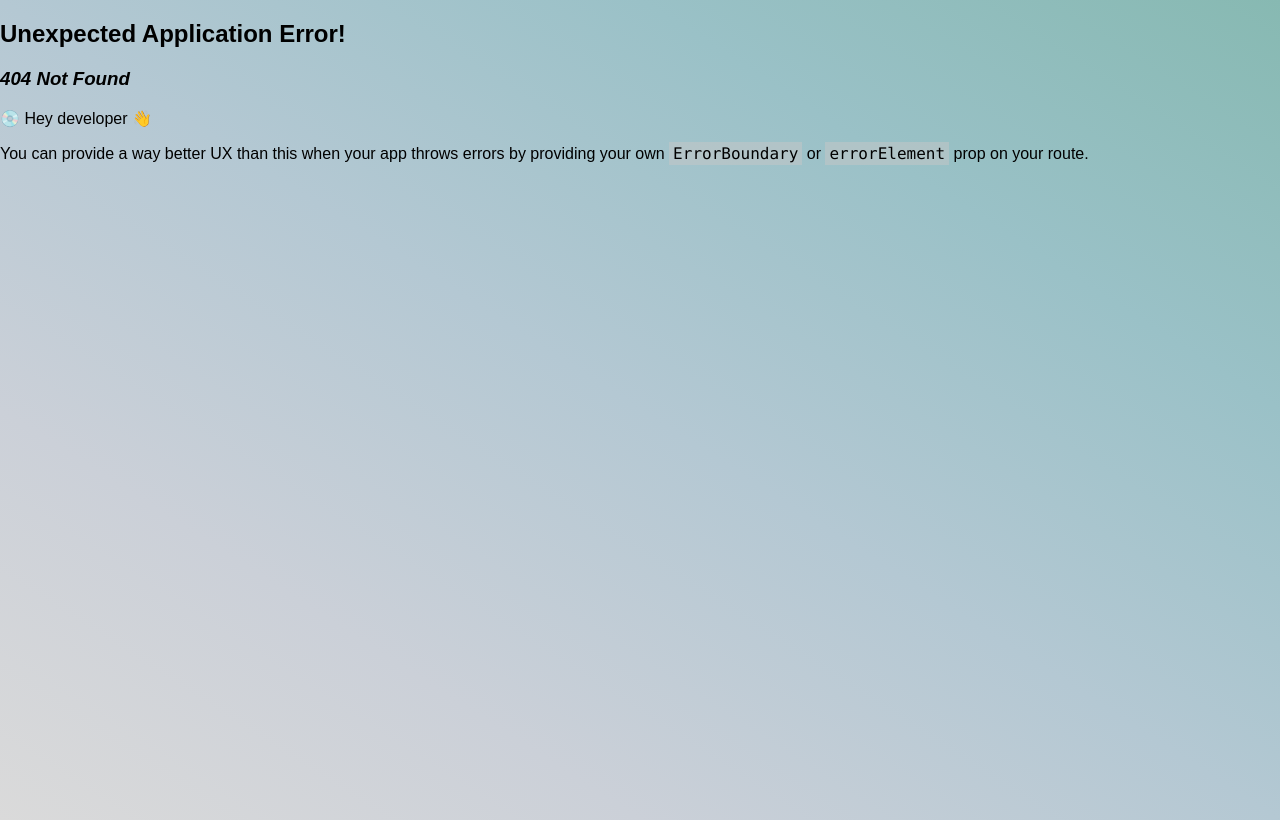
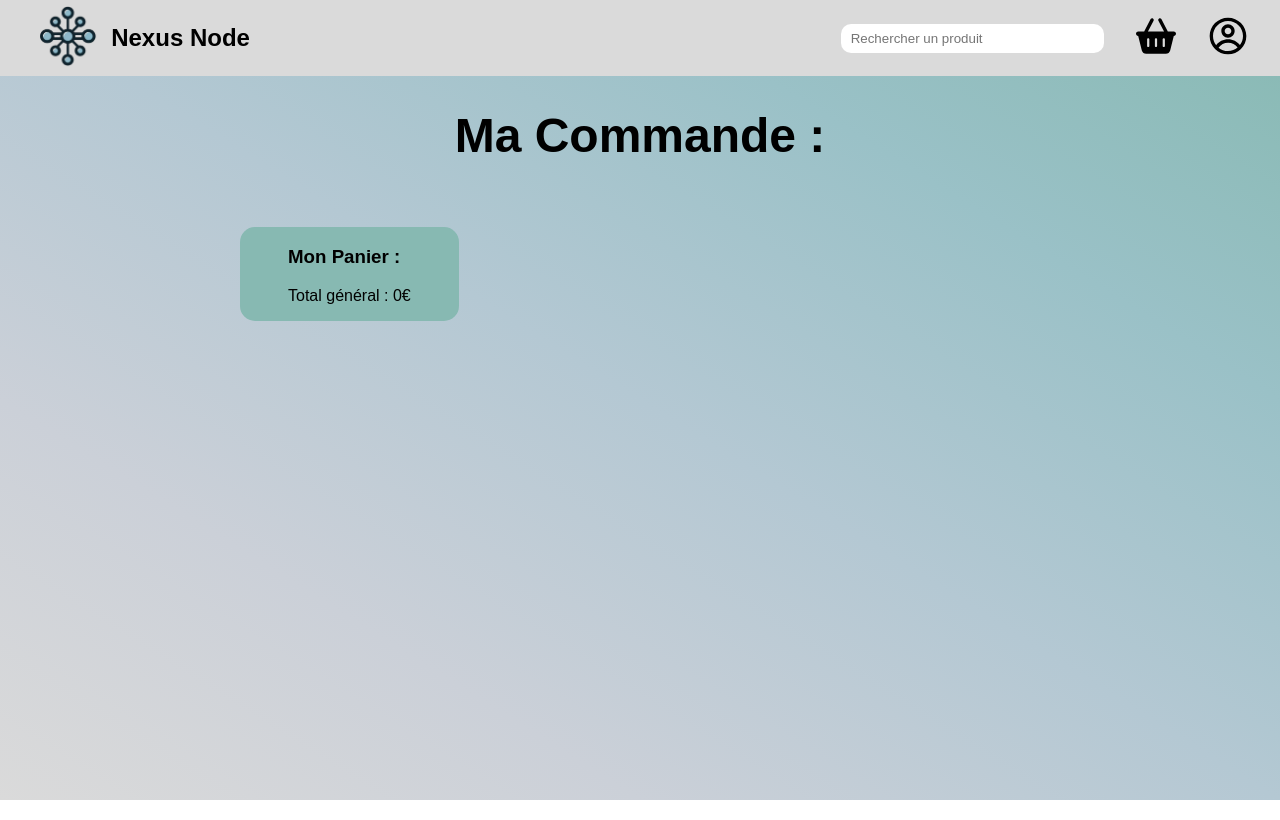
Before and after one commit to FabezoN/NexusNode-Front, a React (Create React App) app: page /panier in a window 1280 px wide. Before the commit this address had no page. Built offline with nearby package versions, Linux system fonts and the light colour scheme; a web font is replaced by a local one.

Commit message:
Adding Panier

```diff
--- /dev/null
+++ b/src/components/Hooks/AddToCartFunction.tsx
@@ -0,0 +1,42 @@
+import React, { useState } from "react";
+import { HiShoppingCart } from "react-icons/hi";
+
+interface AddToCartFunctionProps {
+    productId: number;
+    selectedQuantity: number;
+    libelleId: string;
+    prix: number;
+}
+
+const AddToCartFunction: React.FC<AddToCartFunctionProps> = ({ productId, selectedQuantity, libelleId, prix }) => {
+    const [showPopup, setShowPopup] = useState(false);
+
+    const addToCart = () => {
+        const existingCart = JSON.parse(localStorage.getItem("cart") || "{}");
+        const cartKey = `${productId}/${libelleId}/${prix}`; // Création de la clé unique
+        const updatedCart = {
+            ...existingCart,
+            [cartKey]: (existingCart[cartKey] || 0) + selectedQuantity
+        };
+        localStorage.setItem("cart", JSON.stringify(updatedCart));
+        setShowPopup(true);
+        setTimeout(() => {
+            setShowPopup(false);
+        }, 2000); // 2000 milliseconds = 2 seconds
+    };
+
+    return (
+        <div className="add-to-cart-container">
+            <HiShoppingCart onClick={addToCart} size={25} className="Icons" />
+            {showPopup && (
+                <div className="popup-container">
+                    <div className="popup">
+                        <p>Article ajouté au panier</p>
+                    </div>
+                </div>
+            )}
+        </div>
+    );
+};
+
+export default AddToCartFunction;
--- a/src/components/Layout/Layout.css
+++ b/src/components/Layout/Layout.css
@@ -92,6 +92,7 @@ background:#DADADA;
 .Icons {
     cursor: pointer;
     transition: color 0.2s;
+    color: black;
 }
 
 .Icons:hover {
--- a/src/components/Layout/Layout.tsx
+++ b/src/components/Layout/Layout.tsx
@@ -26,9 +26,9 @@ const Layout: React.FC<LayoutProps> = ({ children }) => {
         <div>
             <header>
                 <div className="LogoN">
-                    <Link to="/">
+                    <NavLink to="/">
                         <img alt="Logo" className="Logo" src={Logo} />
-                    </Link>
+                    </NavLink>
                 </div>
                 <div className="Nom">
                     <p className="Nexusnode">Nexus Node</p>
@@ -38,7 +38,9 @@ const Layout: React.FC<LayoutProps> = ({ children }) => {
                         <input className="InputS" placeholder="Rechercher un produit" />
                     </div>
                     <div className="PanierN">
-                        <FaBasketShopping size={40} className="Icons" />
+                        <NavLink to="/panier">
+                            <FaBasketShopping size={40} className="Icons" />
+                        </NavLink>
                     </div>
                     <div className="ProfilN"
                          onMouseEnter={() => userRole && setIsProfileMenuOpen(true)}
--- a/src/pages/commandes.tsx
+++ b/src/pages/CommandesPage.tsx
@@ -17,7 +17,7 @@ interface ICommande {
     NomClient: string;
 }
 
-const Commandes: React.FC = () => {
+const CommandesPage: React.FC = () => {
     const navigate = useNavigate();
     const [commandes, setCommandes] = useState<ICommande[]>([]);
     const [isModalOpen, setModalOpen] = useState(false);
@@ -129,4 +129,4 @@ const Commandes: React.FC = () => {
     );
 };
 
-export default Commandes;
+export default CommandesPage;
--- a/src/pages/HomePage.tsx
+++ b/src/pages/HomePage.tsx
@@ -3,7 +3,7 @@ import Layout from "../components/Layout/Layout";
 import { NavLink } from "react-router-dom"; // Import de NavLink
 import './HomePage.css';
 import { fetchProduits } from "../class/produit";
-import { HiShoppingCart } from "react-icons/hi";
+import AddToCartFunction from "../components/Hooks/AddToCartFunction";
 
 const HomePage: React.FC = () => {
     const [produits, setProduits] = useState<any[]>([]); // État pour stocker les produits
@@ -39,17 +39,19 @@ const HomePage: React.FC = () => {
             <h1 className="TitreProduits">Tout nos produits par catégorie</h1>
             <div className="AllProduits">
                 {Object.entries(trierProduitsParCategorie()).map(([categorie, produits]) => (
-                    <NavLink key={categorie} to={`/categorieproduit/${produits[0].id_Categorie}`} className="Categorie">
-                        <div>
+                    <div key={categorie} className="Categorie">
                         <h3>{categorie} :</h3> {/* Utilisation du libellé de la catégorie */}
                         {produits.map(produit => (
                             <div key={produit.id} className="Produits">
                                 <p>{produit.materiel_libelle} - {produit.prix} €</p>
-                                    <HiShoppingCart size={20} className="Icons"></HiShoppingCart>
+                                <AddToCartFunction productId={produit.idMateriel} selectedQuantity={1} libelleId={produit.materiel_libelle} prix={produit.prix} />
                             </div>
                         ))}
+                        {/* Lien vers la page de détails de la catégorie */}
+                        <NavLink to={`/categorieproduit/${produits[0].id_Categorie}`} className="link-to-category-details">
+                            Voir plus
+                        </NavLink>
                     </div>
-                    </NavLink>
                 ))}
             </div>
         </Layout>
--- a/src/pages/Login.tsx
+++ b/src/pages/Login.tsx
@@ -20,6 +20,7 @@ const LoginForm: React.FC = () => {
 
     const handleSubmit = async (e: React.FormEvent) => {
         sessionStorage.clear();
+        localStorage.clear();
         e.preventDefault();
         setErrorMessage('');
         try {
--- /dev/null
+++ b/src/pages/PanierPages.css
@@ -0,0 +1,19 @@
+.AllP{
+    display: flex;
+    margin-top: 4em;
+}
+
+.LeftP{
+    background-color: #87b9b2;
+    margin-left: 15em;
+    border-radius: 15px;
+    padding: 0 3em 1em 3em;
+}
+
+.UnProduit{
+    background-color: #DADADA;
+    margin-bottom: 1em;
+    text-align: center;
+    border-radius: 15px;
+    padding: 0 1em 0 1em;
+}
--- /dev/null
+++ b/src/pages/PanierPages.tsx
@@ -0,0 +1,68 @@
+import React, {useEffect, useState} from "react";
+import Layout from "../components/Layout/Layout";
+import './PanierPages.css'
+import { BsFillTrash3Fill } from "react-icons/bs";
+
+interface CartItem {
+    id: number;
+    libelle: string;
+    prix: number;
+    quantite: number;
+}
+
+const PanierPages: React.FC = () => {
+    const [cartItems, setCartItems] = useState<CartItem[]>([]);
+    useEffect(() => {
+        const cartData = localStorage.getItem("cart");
+        if (cartData) {
+            const cartItemsArray: CartItem[] = [];
+            const cartObject = JSON.parse(cartData);
+            for (const key in cartObject) {
+                const [id, libelle, prixStr] = key.split("/");
+                const prix = parseFloat(prixStr);
+                const quantite = cartObject[key];
+                cartItemsArray.push({id: parseInt(id), libelle, prix, quantite});
+            }
+            setCartItems(cartItemsArray);
+        }
+    }, []);
+
+    const calculateItemTotal = (item: CartItem): number => {
+        return parseFloat((item.prix * item.quantite).toFixed(2));
+    };
+
+    const calculateTotal = (): number => {
+        const total = cartItems.reduce((total, item) => total + calculateItemTotal(item), 0);
+        return parseFloat(total.toFixed(2));
+    };
+
+    return (
+        <Layout>
+            <h1 className="TitreProduits">Ma Commande : </h1>
+            <div className="AllP">
+                <div className="LeftP">
+                    <div className="AllProduit">
+                        <h3>Mon Panier :</h3>
+                        {cartItems.map((item, index) => (
+                            <div key={index} className="UnProduit">
+                                <div>Libellé: {item.libelle}</div>
+                                <div>Prix unitaire: {item.prix}€</div>
+                                <div className="QuantitéTrash">
+                                    <div>Quantité: {item.quantite}</div>
+                                </div>
+
+                                <div>Total pour cet article: {calculateItemTotal(item)}€</div>
+                            </div>
+                        ))}
+                    </div>
+                    <div>Total général : {calculateTotal()}€</div>
+                </div>
+                <div className="RightP">
+                </div>
+            </div>
+
+        </Layout>
+    );
+};
+
+export default PanierPages;
--- a/src/pages/ProduitPage.css
+++ b/src/pages/ProduitPage.css
@@ -34,6 +34,10 @@
     margin-bottom: 20px;
 }
 
+
+
+
+
 .NomProduit{
     text-align: center;
 }
--- a/src/pages/ProduitsPage.tsx
+++ b/src/pages/ProduitsPage.tsx
@@ -3,11 +3,12 @@ import { useParams } from "react-router-dom";
 import Layout from "../components/Layout/Layout";
 import { fetchProduitsCategorie } from "../class/produit";
 import './ProduitPage.css';
-import { HiShoppingCart } from "react-icons/hi";
+import AddToCartFunction from "../components/Hooks/AddToCartFunction";
 
 const ProduitsPage: React.FC = () => {
     const [produitdetails, setProduitdetails] = useState<any[]>([]);
-    const [categorieNom, setCategorieNom] = useState<string>(""); // État pour stocker le nom de la catégorie
+    const [categorieNom, setCategorieNom] = useState<string>("");
+    const [selectedQuantity, setSelectedQuantity] = useState<number>(1);
     const { id } = useParams<{ id: string }>();
 
     useEffect(() => {
@@ -16,7 +17,6 @@ const ProduitsPage: React.FC = () => {
                 if (id) {
                     const dataProduitDetail = await fetchProduitsCategorie(id);
                     setProduitdetails(dataProduitDetail);
-                    // Mettre à jour le nom de la catégorie si les détails du produit contiennent une catégorie
                     if (dataProduitDetail.length > 0) {
                         setCategorieNom(dataProduitDetail[0].categorieNom);
                     }
@@ -40,12 +40,12 @@ const ProduitsPage: React.FC = () => {
                         <p className="Description">Description : {produit.description}</p>
                         <p>Prix : {produit.prix} €</p>
                         <div className="AjoutPanier">
-                            <select className="SelectProduits">
+                            <select className="SelectProduits" onChange={(e) => setSelectedQuantity(parseInt(e.target.value))}>
                                 {Array.from(Array(9).keys()).map((value, index) => (
                                     <option key={index} value={value + 1}>{value + 1}</option>
                                 ))}
                             </select>
-                            <HiShoppingCart size={25} className="Icons"/>
+                            <AddToCartFunction productId={produit.idMateriel} selectedQuantity={selectedQuantity} libelleId={produit.libelle} prix={produit.prix} />
                         </div>
                     </div>
                 ))}
```
Also changed, not shown: src/App.tsx (+7 -2 lines). Lines whose indentation alone changed are shown as unchanged.
